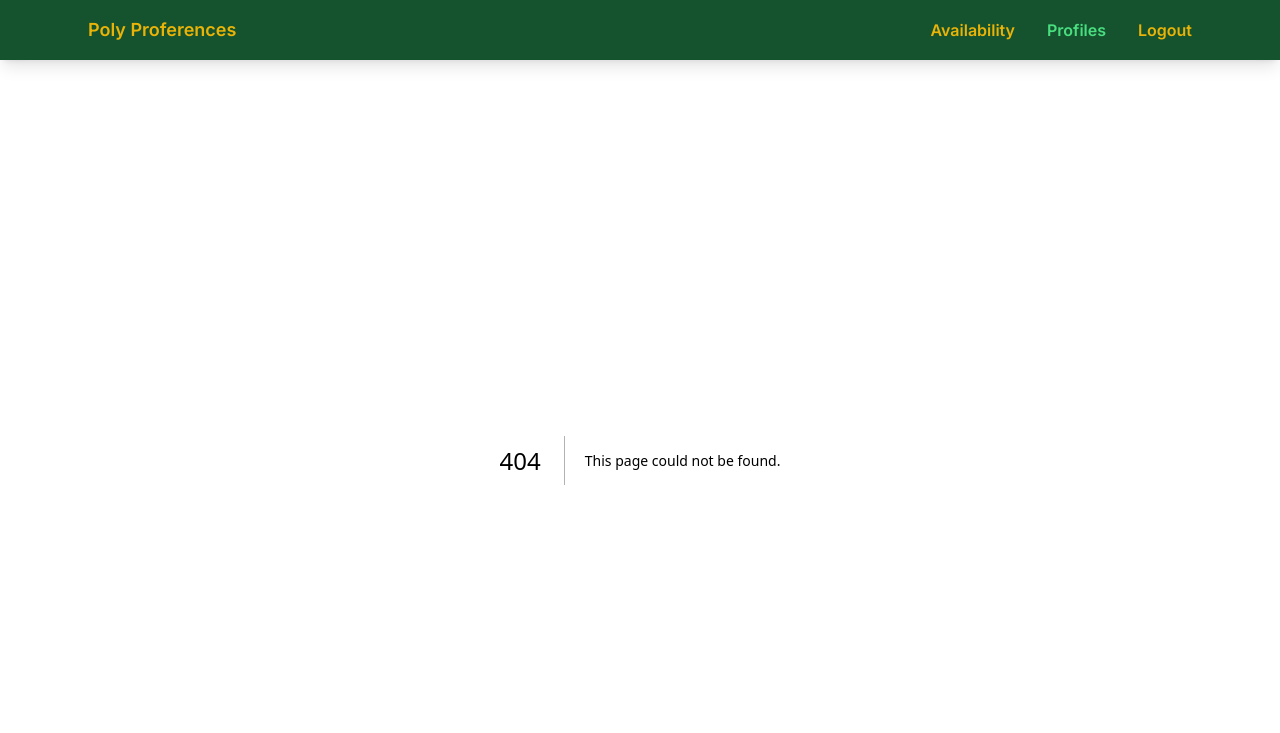
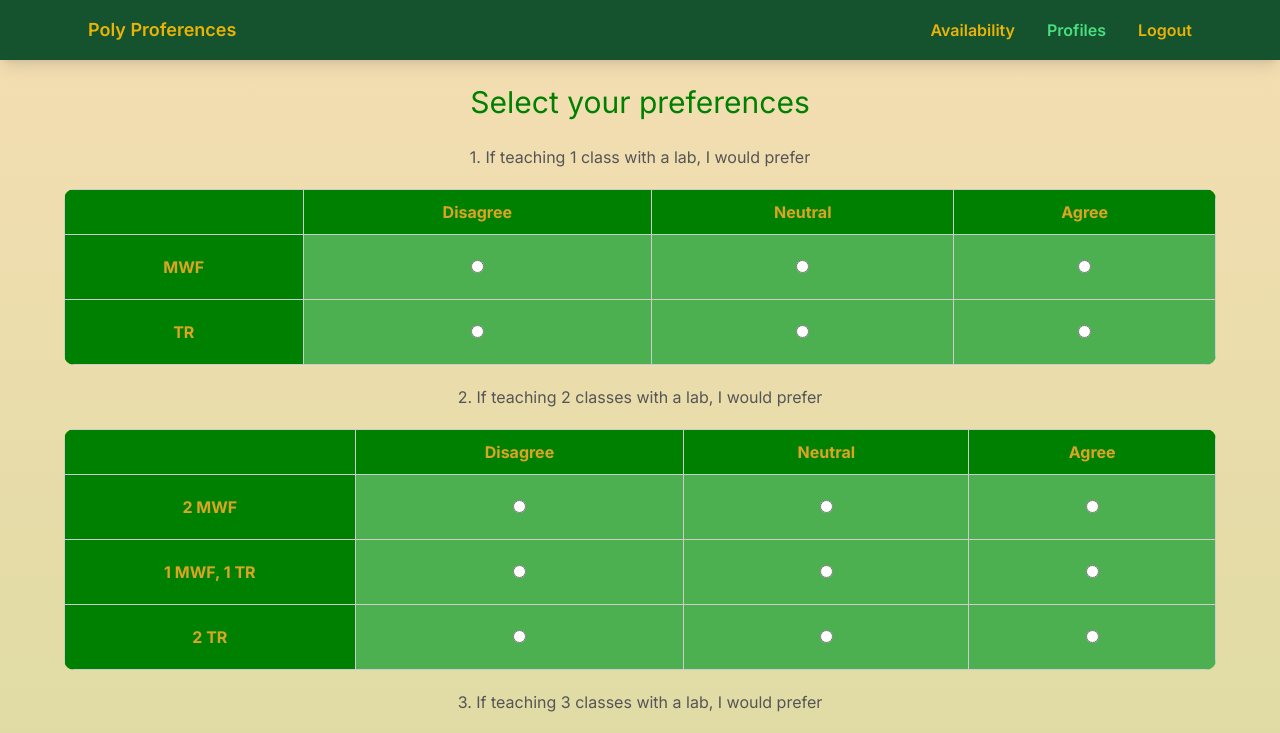
Before and after one commit to nnayk/cs-scheduling, a Next.js app in the folder frontend/: page /questions in a window 1280 px wide. Before the commit this address had no page. Shown: the top 733 px of the page. Built offline with nearby package versions, Linux system fonts and the light colour scheme.

Commit message:
Initially create questions page

```diff
--- /dev/null
+++ b/frontend/src/pages/questions.js
@@ -0,0 +1,13 @@
+import Agreement_Questions from "./agreement_questions";
+import Written_Questions from "./written_questions";
+
+const Questions = () => {
+  return (
+    <div>
+      <Agreement_Questions />
+      <Written_Questions />
+    </div>
+  );
+};
+
+export default Questions;
```
